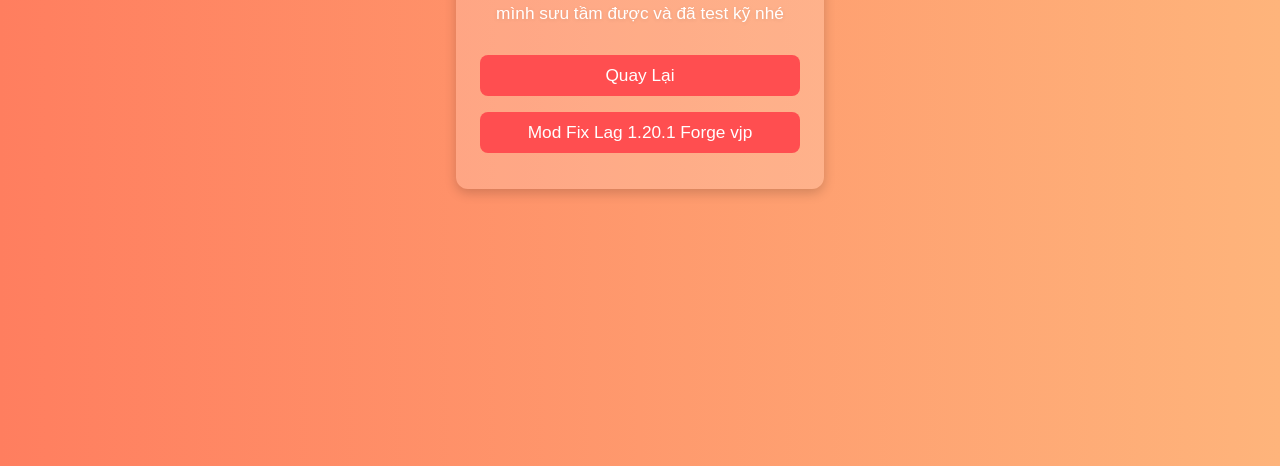
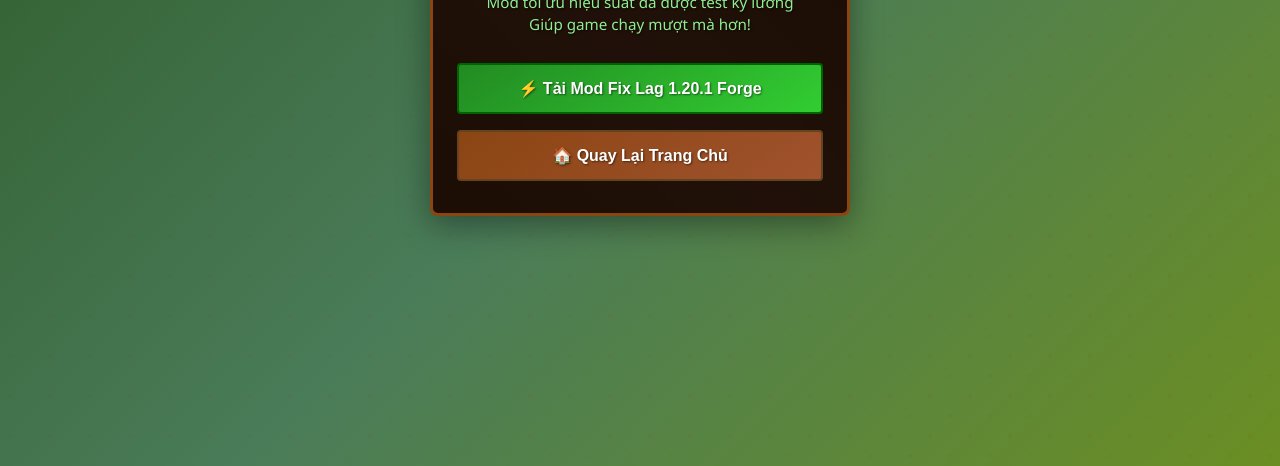
Before and after one commit to TheLazyGap2412/TheLazyGap2412.github.io, a plain HTML site: page ProjectGap/Modbosung/FixLag/index.html in a window 1280 px wide. Shown: the part 334-800 px from the top of the page. Drawn offline with Linux system fonts and the light colour scheme.

Commit message:
Update index.html

```diff
--- a/ProjectGap/Modbosung/FixLag/index.html
+++ b/ProjectGap/Modbosung/FixLag/index.html
@@ -3,82 +3,177 @@
 <head>
     <meta charset="UTF-8">
     <meta name="viewport" content="width=device-width, initial-scale=1.0">
-    <title>Mod Fix Lag</title>
+    <title>Minecraft Mod Fix Lag</title>
     <style>
-        body {
-            font-family: Arial, sans-serif;
+        * {
             margin: 0;
             padding: 0;
-            background: linear-gradient(to right, #ff7e5f, #feb47b);
-            text-align: center;
-            color: white;
+            box-sizing: border-box;
+        }
+
+        body {
+            font-family: 'Segoe UI', Tahoma, Geneva, Verdana, sans-serif;
+            background: linear-gradient(135deg, #2d5a27 0%, #4a7c59 50%, #6b8e23 100%);
             min-height: 100vh;
             display: flex;
             align-items: center;
             justify-content: center;
+            position: relative;
+            overflow-x: hidden;
         }
+
+        /* Minecraft-style background pattern */
+        body::before {
+            content: '';
+            position: absolute;
+            top: 0;
+            left: 0;
+            right: 0;
+            bottom: 0;
+            background-image:
+                radial-gradient(circle at 25% 25%, rgba(139, 69, 19, 0.1) 2px, transparent 2px),
+                radial-gradient(circle at 75% 75%, rgba(34, 139, 34, 0.1) 2px, transparent 2px);
+            background-size: 40px 40px;
+            z-index: -1;
+        }
+
         .container {
-            width: 100%;
-            max-width: 400px;
-            margin: 30px auto;
-            background: rgba(255, 255, 255, 0.18);
-            padding: 24px 12px 28px 12px;
-            border-radius: 12px;
-            box-shadow: 0 4px 12px rgba(0,0,0,0.18);
-            display: flex;
-            flex-direction: column;
-            gap: 18px;
+            width: 90%;
+            max-width: 420px;
+            background: rgba(0, 0, 0, 0.8);
+            border: 3px solid #8B4513;
+            border-radius: 8px;
+            padding: 32px 24px;
+            box-shadow:
+                0 8px 32px rgba(0, 0, 0, 0.4),
+                inset 0 1px 0 rgba(255, 255, 255, 0.1);
+            position: relative;
         }
+
+        /* Minecraft-style border decoration */
+        .container::before {
+            content: '';
+            position: absolute;
+            top: -3px;
+            left: -3px;
+            right: -3px;
+            bottom: -3px;
+            background: linear-gradient(45deg, #8B4513, #A0522D, #8B4513);
+            border-radius: 8px;
+            z-index: -1;
+        }
+
+        .title {
+            color: #FFD700;
+            font-size: 1.5em;
+            font-weight: bold;
+            text-align: center;
+            margin-bottom: 8px;
+            text-shadow: 2px 2px 4px rgba(0, 0, 0, 0.8);
+            letter-spacing: 1px;
+        }
+
+        .subtitle {
+            color: #90EE90;
+            font-size: 0.95em;
+            text-align: center;
+            margin-bottom: 28px;
+            line-height: 1.4;
+            text-shadow: 1px 1px 2px rgba(0, 0, 0, 0.6);
+        }
+
         .button-group {
             display: flex;
             flex-direction: column;
-            gap: 14px;
+            gap: 16px;
         }
+
         .button {
-            background: #ff4e50;
-            border: none;
-            padding: 10px 0;
+            background: linear-gradient(145deg, #228B22, #32CD32);
+            border: 2px solid #006400;
+            padding: 14px 20px;
             font-size: 1em;
+            font-weight: 600;
             color: white;
             cursor: pointer;
-            border-radius: 8px;
-            transition: background 0.3s, transform 0.2s;
+            border-radius: 4px;
+            transition: all 0.2s ease;
+            text-shadow: 1px 1px 2px rgba(0, 0, 0, 0.5);
+            position: relative;
+            overflow: hidden;
+        }
+
+        .button:hover {
+            background: linear-gradient(145deg, #32CD32, #228B22);
+            transform: translateY(-2px);
+            box-shadow: 0 6px 20px rgba(50, 205, 50, 0.3);
+        }
+
+        .button:active {
+            transform: translateY(0);
+        }
+
+        .button.secondary {
+            background: linear-gradient(145deg, #8B4513, #A0522D);
+            border-color: #654321;
+        }
+
+        .button.secondary:hover {
+            background: linear-gradient(145deg, #A0522D, #8B4513);
+            box-shadow: 0 6px 20px rgba(160, 82, 45, 0.3);
+        }
+
+        /* Minecraft block effect */
+        .button::before {
+            content: '';
+            position: absolute;
+            top: 0;
+            left: -100%;
             width: 100%;
-            min-width: 0;
-            max-width: 100%;
-            box-sizing: border-box;
+            height: 100%;
+            background: linear-gradient(90deg, transparent, rgba(255, 255, 255, 0.2), transparent);
+            transition: left 0.5s;
         }
-        .button:hover {
-            background: #fc913a;
-            transform: translateY(-2px) scale(1.03);
+
+        .button:hover::before {
+            left: 100%;
         }
-        @media (min-width: 480px) {
+
+        @media (max-width: 480px) {
             .container {
-                max-width: 340px;
-                padding: 32px 24px 36px 24px;
+                width: 95%;
+                padding: 24px 20px;
             }
+
+            .title {
+                font-size: 1.3em;
+            }
+
+            .subtitle {
+                font-size: 0.9em;
+            }
+
             .button {
-                font-size: 1.08em;
-            }
-            .button-group {
-                gap: 16px;
-            }
-        }
-        @media (min-width: 700px) {
-            .container {
-                max-width: 320px;
+                padding: 12px 16px;
+                font-size: 0.95em;
             }
         }
     </style>
 </head>
 <body>
     <div class="container">
-        <div style="font-size:1.08em;font-weight:500;margin-bottom:10px;line-height:1.5;color:#fff;text-shadow:0 1px 4px rgba(0,0,0,0.10);">
-            Dưới đây là những mod fix lag, tối ưu mình sưu tầm được và đã test kỹ nhé
-        </div>
+        <h1 class="title">🎮 MINECRAFT MOD FIX LAG</h1>
+        <p class="subtitle">
+            Mod tối ưu hiệu suất đã được test kỹ lưỡng<br>
+            Giúp game chạy mượt mà hơn!
+        </p>
         <div class="button-group">
-            <button class="button" onclick="window.location.href='https://thelazygap2412.github.io/ProjectGap/Modbosung/index.html'">Quay Lại</button>
-            <button class="button" onclick="window.location.href='https://yeumoney.com/RZDscAvQ'">Mod Fix Lag 1.20.1 Forge vjp</button>
+            <button class="button" onclick="window.location.href='https://yeumoney.com/RZDscAvQ'">
+                ⚡ Tải Mod Fix Lag 1.20.1 Forge
+            </button>
+            <button class="button secondary" onclick="window.location.href='https://thelazygap2412.github.io/ProjectGap/Modbosung/index.html'">
+                🏠 Quay Lại Trang Chủ
+            </button>
         </div>
     </div>
 </body>
```
